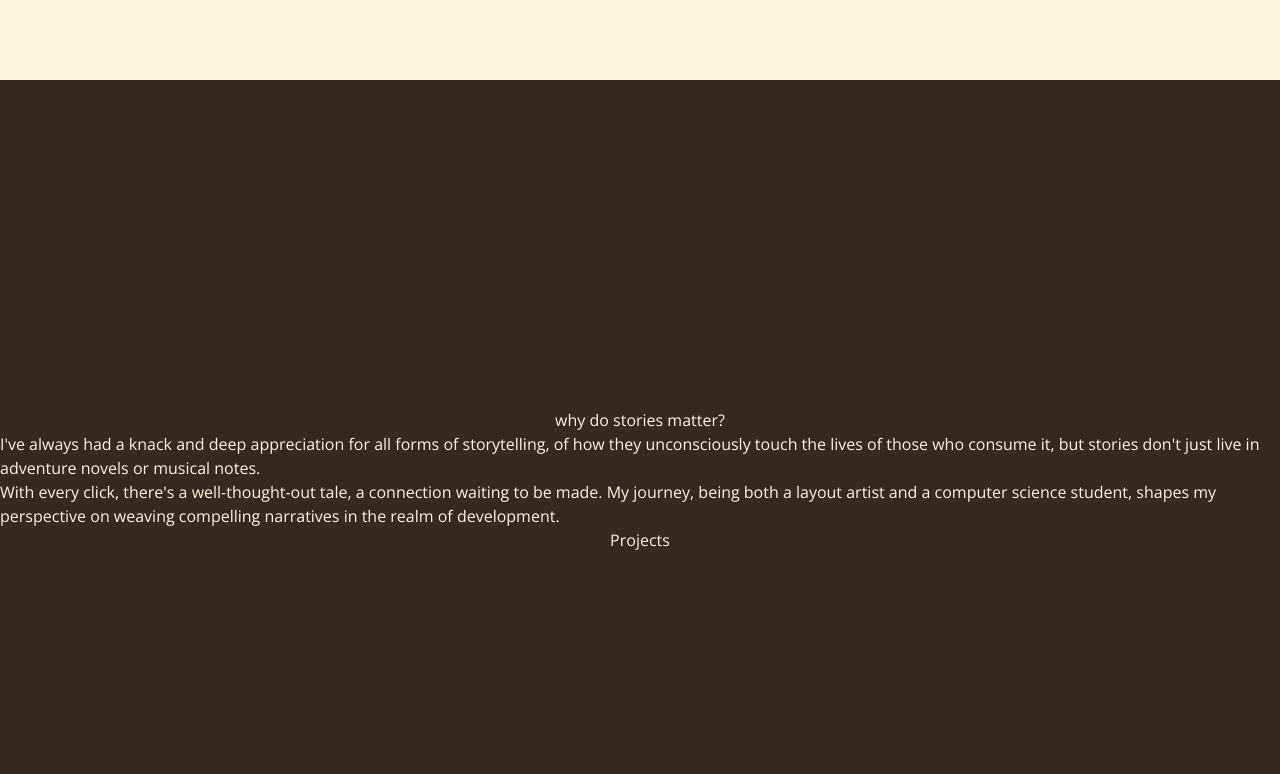
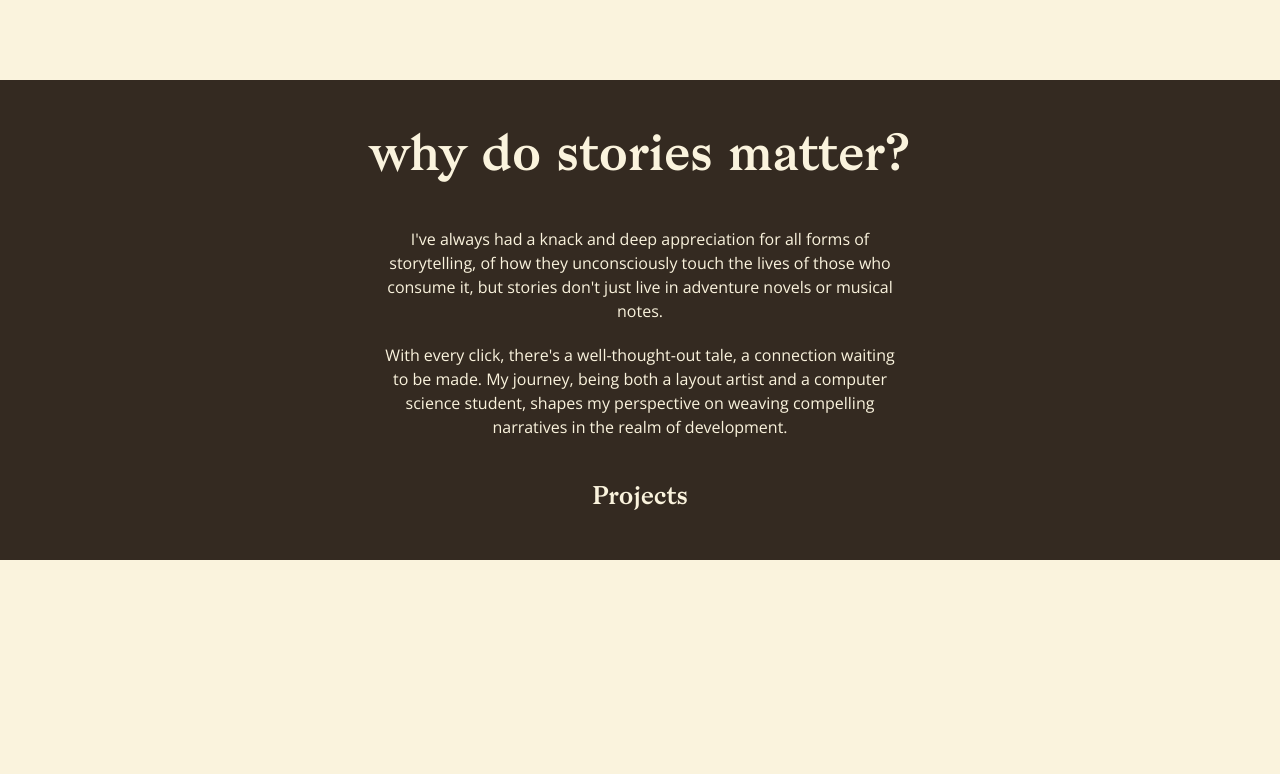
Before and after one commit to inunice/portfolio, a Next.js app: page / in a window 1280 px wide. Shown: the part 720-1494 px from the top of the page. Built offline with nearby package versions, Linux system fonts and the light colour scheme.

Commit message:
feat: style projects section

```diff
--- a/app/globals.css
+++ b/app/globals.css
@@ -1,3 +1,13 @@
 @tailwind base;
 @tailwind components;
 @tailwind utilities;
+
+h1 {
+    @apply text-[50px] mb-8;
+    font-family: var(--font-bagnard);
+}
+
+h2 {
+    @apply text-[25px] mb-1;
+    font-family: var(--font-bagnard);
+}
--- a/components/Projects.tsx
+++ b/components/Projects.tsx
@@ -2,21 +2,21 @@ import "@/app/globals.css";
 
 export default async function NavBar() {
   return (
-    <div className="bg-bistre max-w-full h-screen flex flex-col items-center justify-center text-eggshell">
+    <div className="bg-bistre max-w-full h-[60vh] flex flex-col items-center justify-center text-eggshell">
       <h1>why do stories matter?</h1>
-      <p>
+      <p className="w-[65vh] text-center mb-5">
         I've always had a knack and deep appreciation for all forms of
         storytelling, of how they unconsciously touch the lives of those who
         consume it, but stories don't just live in adventure novels or musical
         notes.
       </p>
-      <p>
+      <p className="w-[65vh] text-center mb-10">
         With every click, there's a well-thought-out tale, a connection waiting
         to be made. My journey, being both a layout artist and a computer
         science student, shapes my perspective on weaving compelling narratives
         in the realm of development.
       </p>
-      <h2>Projects</h2>
+      <h2 className="">Projects</h2>
     </div>
   );
 }
```
